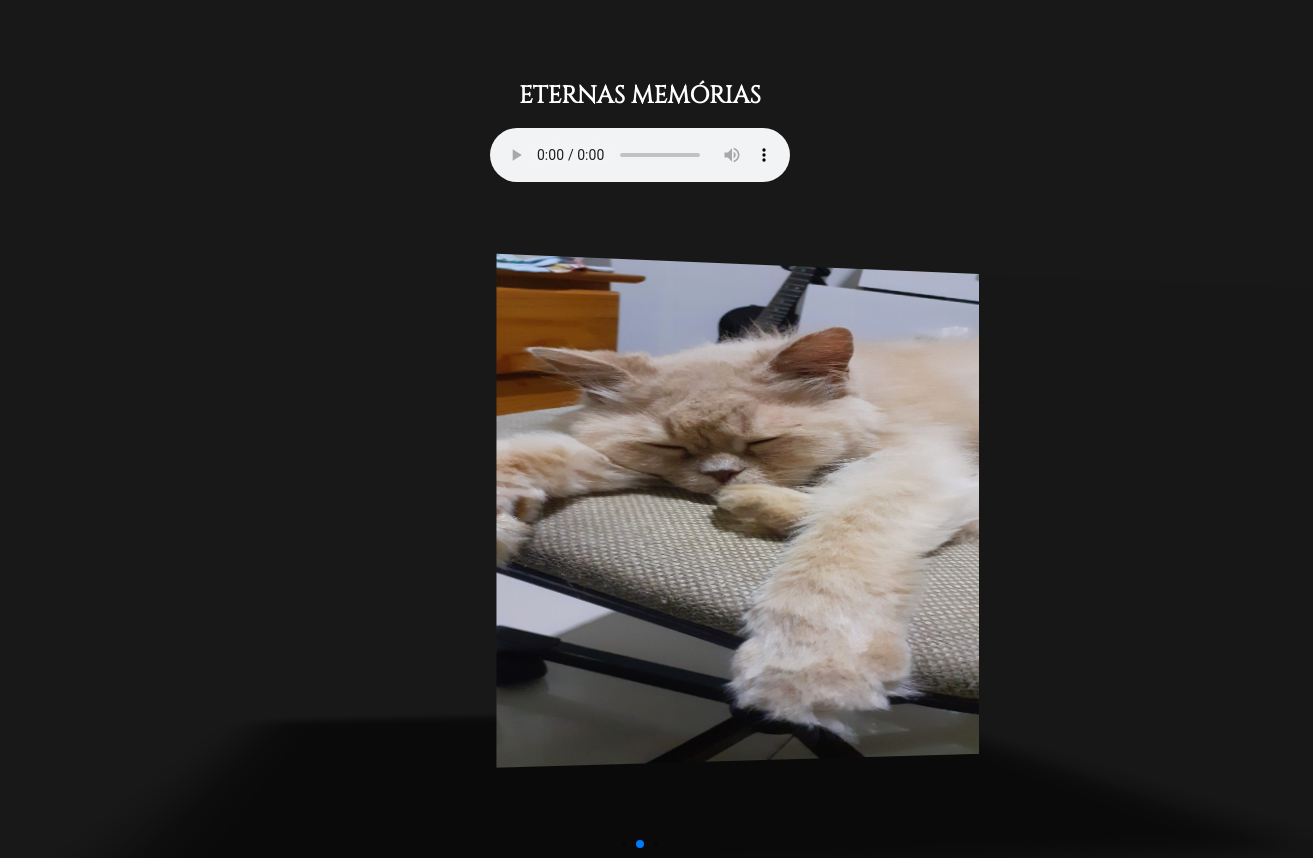
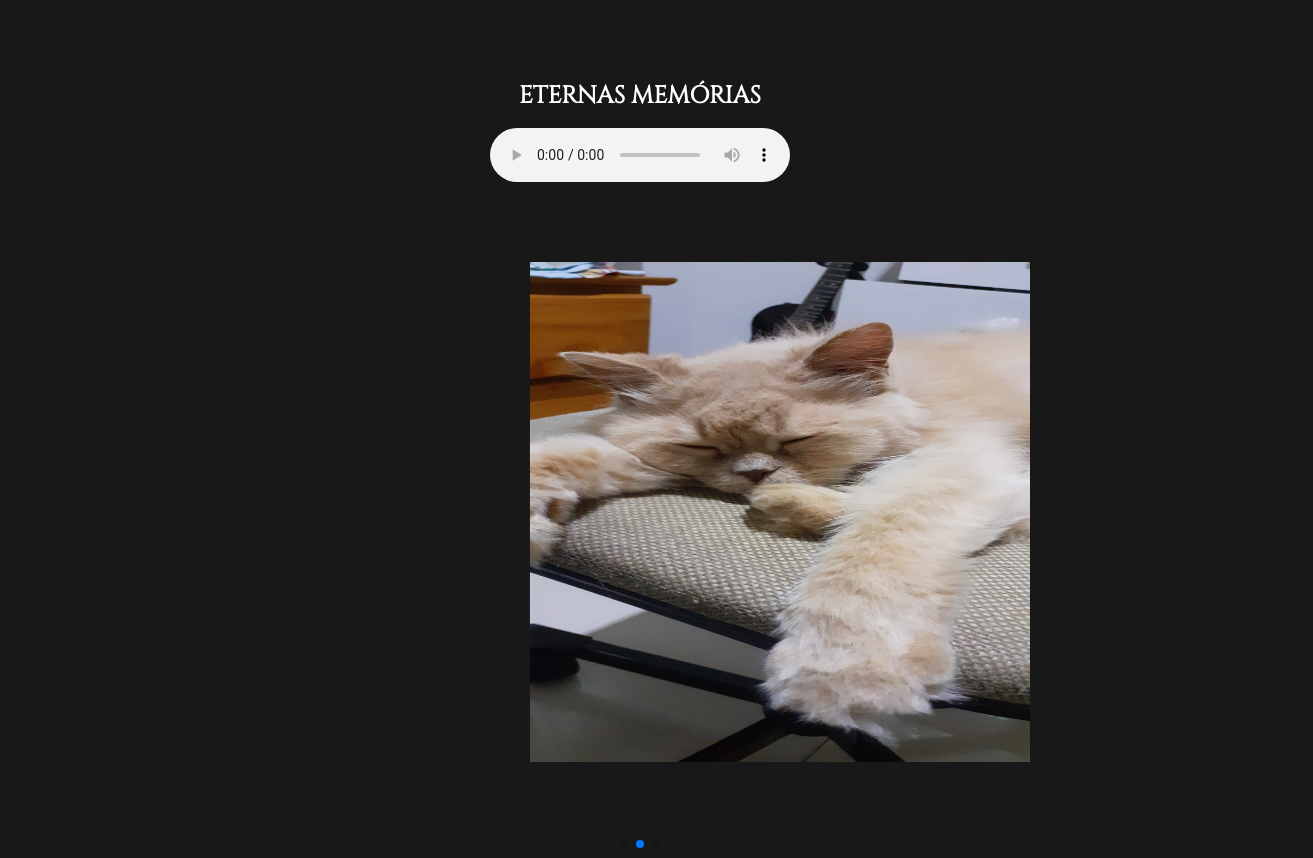
Before and after one commit to vineboneto/mimo, a Next.js app: page / in a window 1280 px wide. Shown: the whole page, 1313 px wide, since content can reach past the window. Built offline with nearby package versions, Linux system fonts and the light colour scheme.

Commit message:
refactor: remove cube effect

```diff
--- a/pages/index.js
+++ b/pages/index.js
@@ -1,14 +1,12 @@
 import { useEffect, useRef, useState } from 'react'
 import Head from 'next/head'
 import Image from 'next/image'
-
 import ReactAudioPlayer from 'react-audio-player'
 
-import { Autoplay, Pagination, Navigation, EffectCube } from 'swiper'
+import { Autoplay, Pagination, Navigation } from 'swiper'
 import { Swiper, SwiperSlide } from 'swiper/react'
 import 'swiper/css'
 import 'swiper/css/pagination'
-import 'swiper/css/effect-cube'
 import styles from '../styles/Home.module.css'
 
 export default function Home() {
@@ -46,7 +44,6 @@ export default function Home() {
           <ReactAudioPlayer ref={ref} src={track} controls onEnded={() => nextTrack()} />
         </div>
         <Swiper
-          effect="cube"
           spaceBetween={30}
           centeredSlides={true}
           speed={2500}
@@ -58,15 +55,9 @@ export default function Home() {
             clickable: true,
             dynamicBullets: true,
           }}
-          cubeEffect={{
-            shadow: true,
-            slideShadows: true,
-            shadowOffset: 20,
-            shadowScale: 1,
-          }}
           loop
           slidesPerView={1}
-          modules={[Autoplay, Pagination, Navigation, EffectCube]}
+          modules={[Autoplay, Pagination, Navigation]}
           className="mySwiper"
         >
           <SwiperSlide>
```
